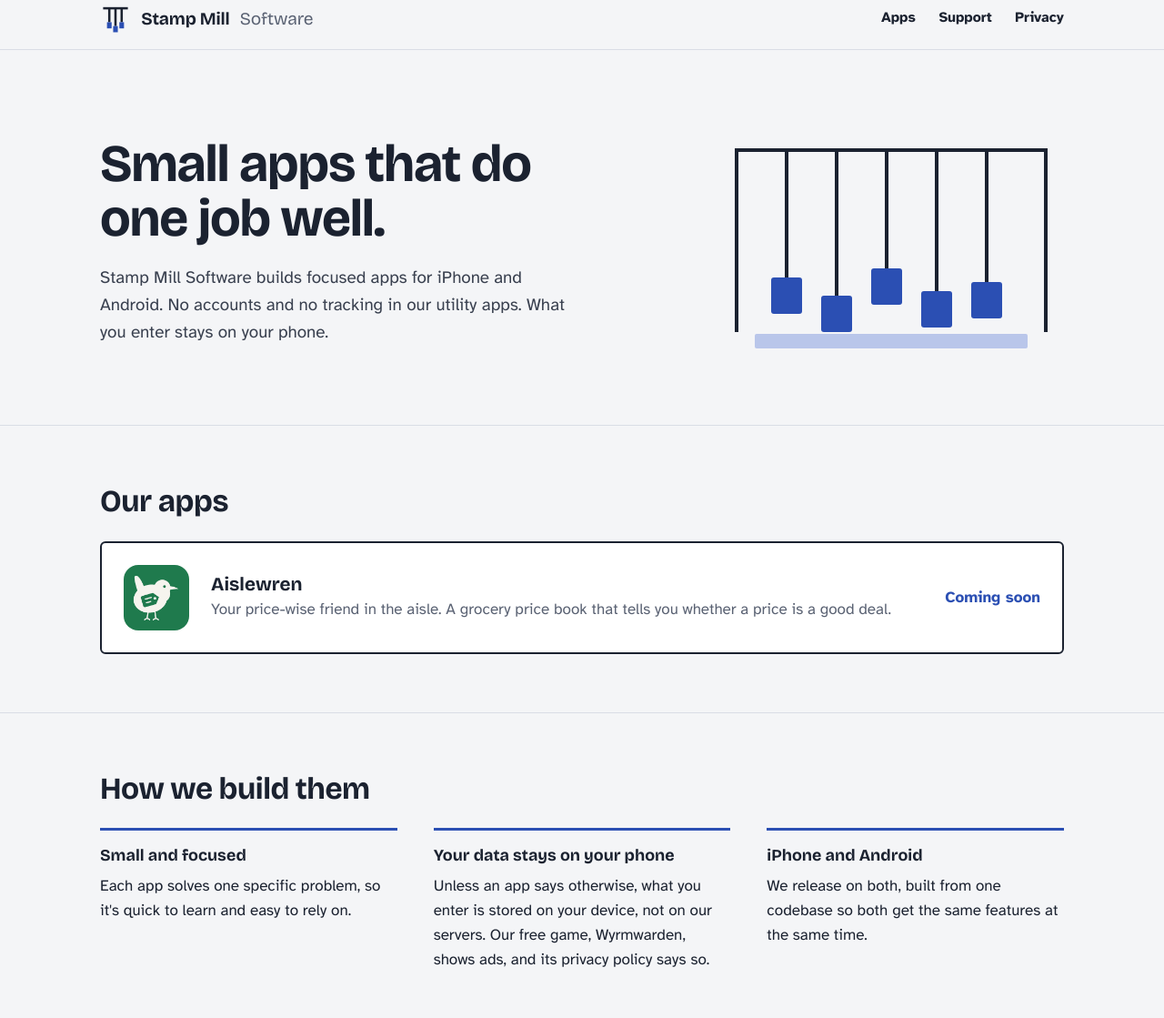
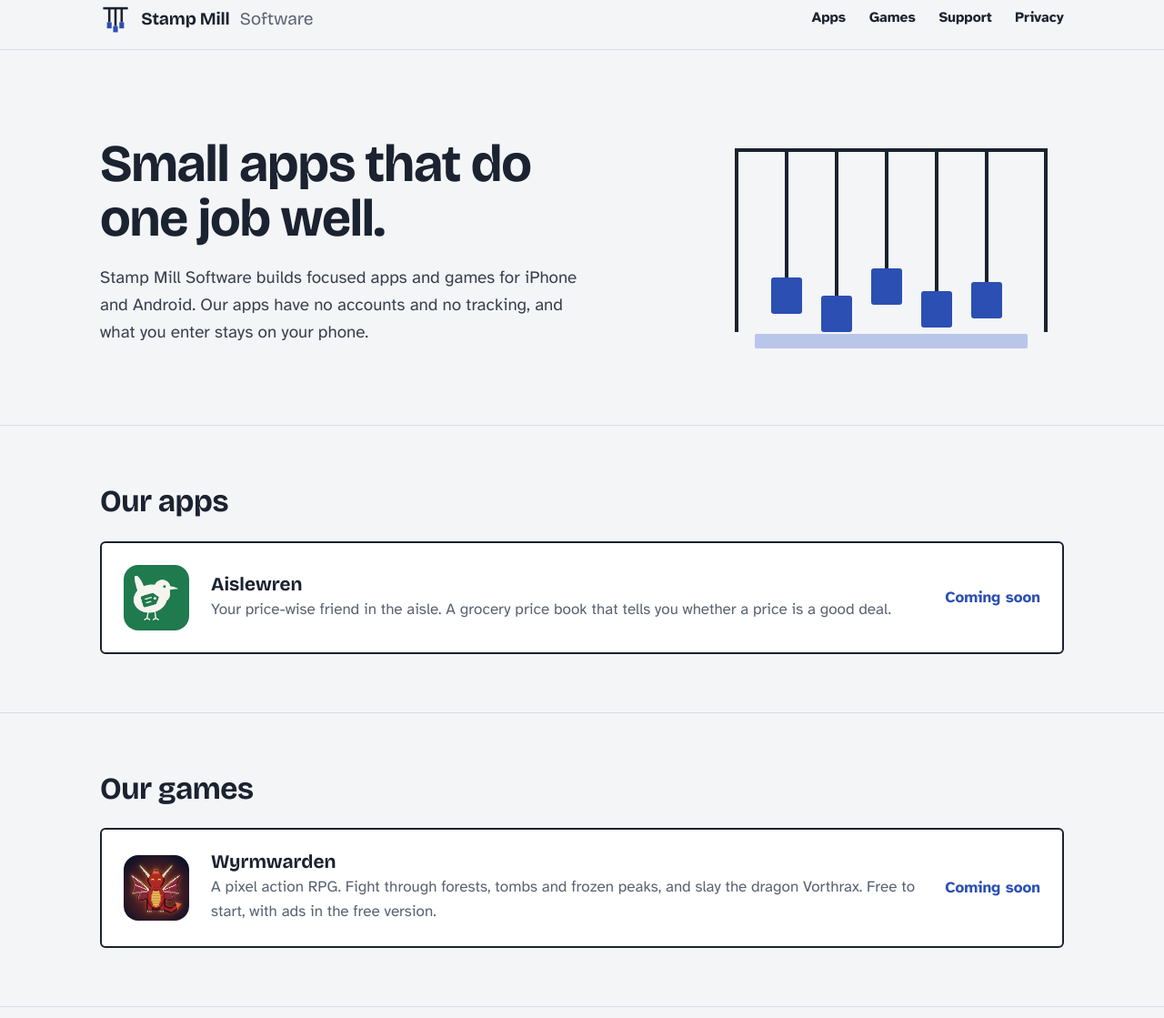
Before and after one commit to hahhahsnake/stampmill-site, a plain HTML site: page index.html in a window 1280 px wide. Shown: the part 13-1132 px from the top of the page at 91% size. Drawn offline with nearby package versions, Linux system fonts and the light colour scheme.

Commit message:
Split site into Apps and Games sections; add Wyrmwarden to Games
Co-Authored-By: Claude Sonnet 5.5 <noreply@anthropic.com>
Claude-Session: https://claude.ai/code/session_01VJgvkpbbckC4DuDLhWw1ma

```diff
--- a/index.html
+++ b/index.html
@@ -20,6 +20,7 @@
     </a>
     <nav class="site-nav" aria-label="Main">
       <a href="#apps">Apps</a>
+      <a href="#games">Games</a>
       <a href="#support">Support</a>
       <a href="privacy.html">Privacy</a>
     </nav>
@@ -31,7 +32,7 @@
     <div class="wrap">
       <div>
         <h1>Small apps that do one job well.</h1>
-        <p>Stamp Mill Software builds focused apps for iPhone and Android. No accounts and no tracking in our utility apps. What you enter stays on your phone.</p>
+        <p>Stamp Mill Software builds focused apps and games for iPhone and Android. Our apps have no accounts and no tracking, and what you enter stays on your phone.</p>
       </div>
       <svg class="battery" viewBox="0 0 380 260" role="img" aria-label="A five-stamp mill, our namesake">
         <path class="beam" d="M20 230V30h340v200"/>
@@ -63,6 +64,24 @@
     </div>
   </section>
 
+  <section id="games">
+    <div class="wrap">
+      <h2>Our games</h2>
+      <ul class="app-list">
+        <li>
+          <a class="app-card" href="wyrmwarden.html">
+            <img src="wyrmwarden-icon.png" width="72" height="72" alt="">
+            <span>
+              <strong>Wyrmwarden</strong>
+              <span class="tag">A pixel action RPG. Fight through forests, tombs and frozen peaks, and slay the dragon Vorthrax. Free to start, with ads in the free version.</span>
+            </span>
+            <span class="status">Coming soon</span>
+          </a>
+        </li>
+      </ul>
+    </div>
+  </section>
+
   <section>
     <div class="wrap">
       <h2>How we build them</h2>
@@ -73,7 +92,7 @@
         </div>
         <div>
           <h3>Your data stays on your phone</h3>
-          <p>Unless an app says otherwise, what you enter is stored on your device, not on our servers. Our free game, Wyrmwarden, shows ads, and its privacy policy says so.</p>
+          <p>Unless an app says otherwise, what you enter is stored on your device, not on our servers. Our games may include ads or in-app purchases, and each game's privacy policy says so.</p>
         </div>
         <div>
           <h3>iPhone and Android</h3>
```
Also changed, not shown: privacy.html (+1 -0 lines), wyrmwarden.html (+1 -0 lines), wyrmwarden-icon.png (added).
